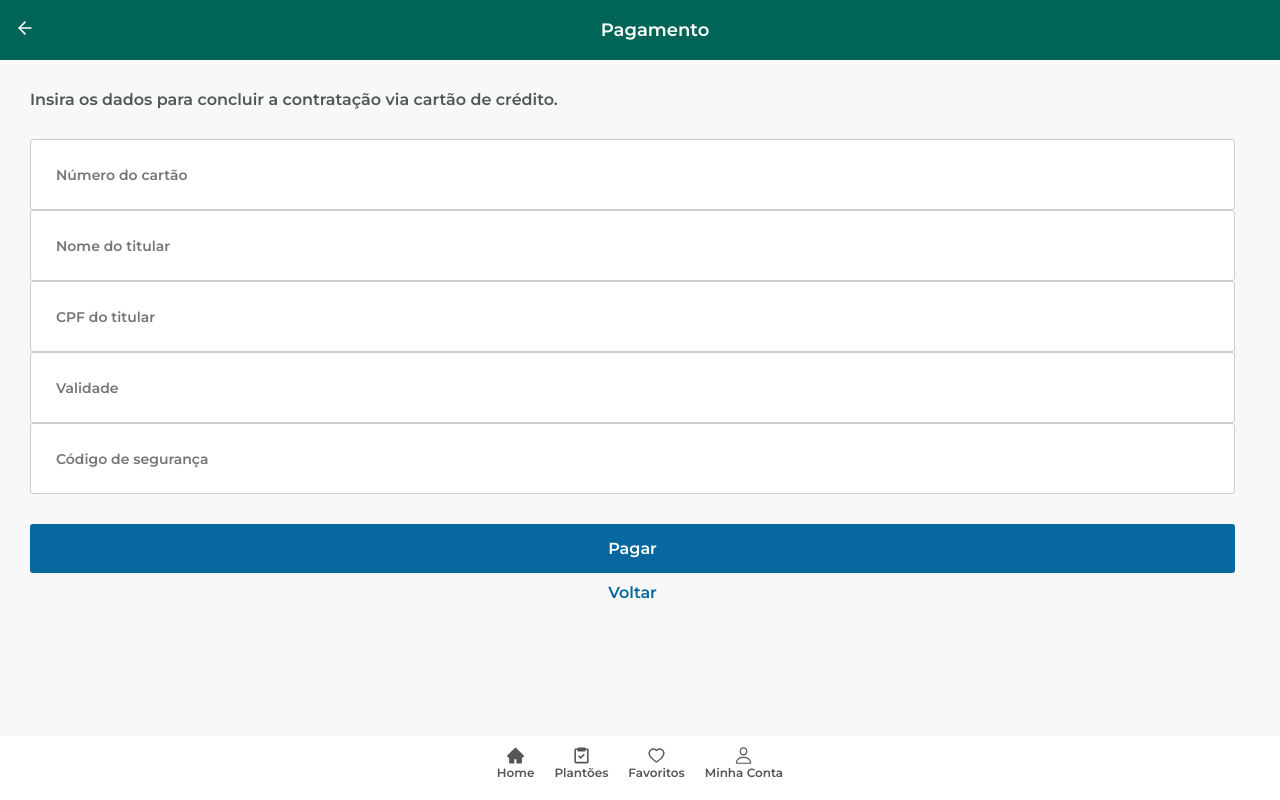
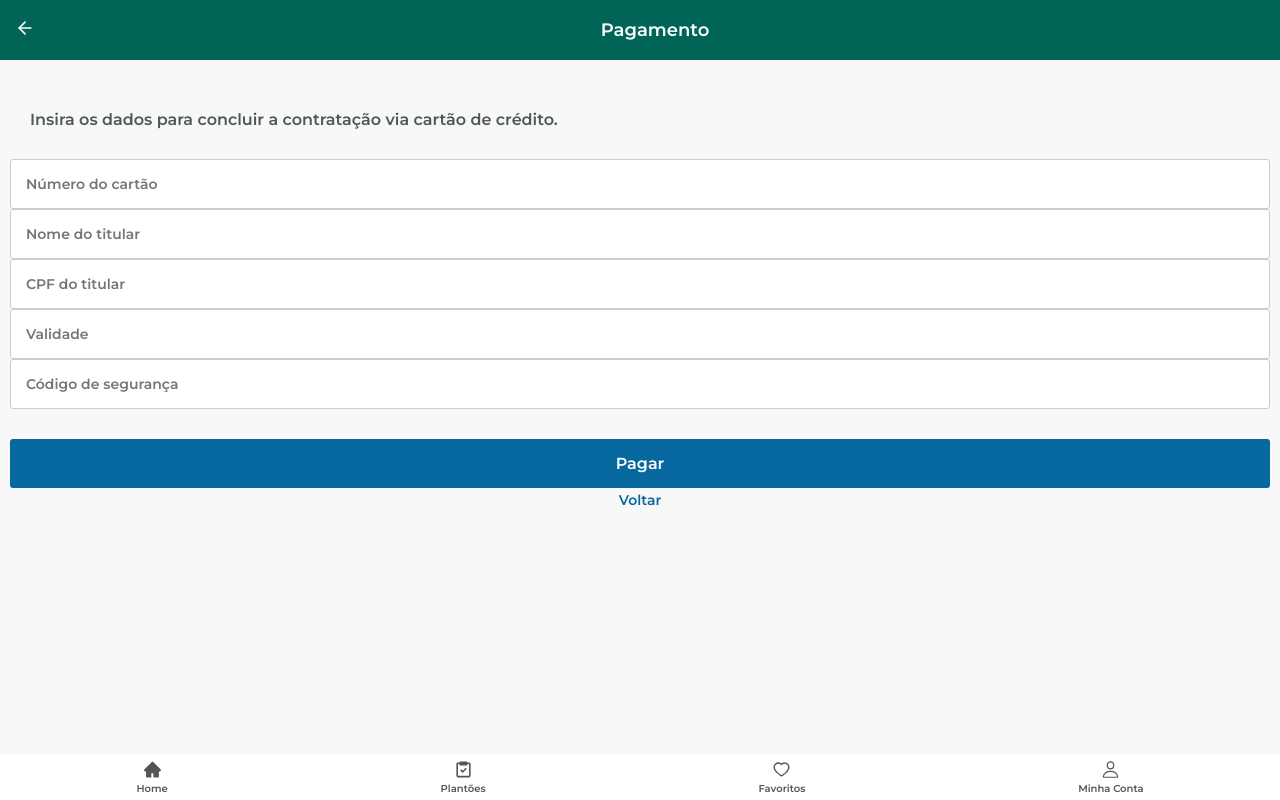
Before and after one commit to luisfelipe-tec/UpBase-Pagamento, a React (Vite) app: page / in a window 1280 px wide. Built offline with nearby package versions, Linux system fonts and the light colour scheme.

Commit message:
ajustando responsividade

```diff
--- a/src/components/pagamento.css
+++ b/src/components/pagamento.css
@@ -71,7 +71,7 @@
 
   .navigation-menu {
 
-    display: flex;
+  display: flex;
   justify-content: space-around;
   align-items: center;
   background-color: #ffffff;
@@ -135,8 +135,56 @@
       }
   }
 
+
   @media (min-width: 768px) {
 
+
+    pagamento-page{
+      overflow-y: scroll;
+      max-height: calc(100vh - 80px);
+    }
+    paragrafo-conteudo {
+        font-size: 14px; /* Tamanho de fonte menor */
+        margin-top: 10px; /* Espaçamento superior menor */
+        margin-bottom: 10px; /* Espaçamento inferior menor */
+      }
+
+      .form-container {
+        margin-left: 10px; /* Espaçamento à esquerda menor */
+        margin-right: 10px; /* Espaçamento à direita menor */
+      }
+
+      .form-container input {
+        font-size: 14px; /* Tamanho de fonte menor */
+        padding: 15px; /* Espaçamento interno menor */
+      }
+
+      .form-container a.back-button {
+        font-size: 14px; /* Tamanho de fonte menor */
+        margin-top: 3px; /* Espaçamento superior menor */
+      }
+
+      .navigation-menu {
+        padding: 5px 0; /* Espaçamento interno menor */
+      }
+
+      .navigation-menu a span {
+        font-size: 10px; /* Tamanho de fonte menor */
+        margin-top: 3px; /* Espaçamento superior menor */
+      }
+
+
+
+
+  }
+
+
+  /**@media (min-width: 768px) {
+
+    pagamento-page{
+      overflow-y: scroll;
+      max-height: calc(100vh - 80px);
+    }
     .paragrafo-conteudo {
       margin-top: 30px;
       margin-left: 30px;
@@ -149,13 +197,13 @@
     }
 
     .navigation-menu {
-        flex-direction: row; /* Altera a direção para linha */
-        gap: 20px; /* Espaço entre os itens */
-        justify-content: center; /* Centraliza horizontalmente */
+        flex-direction: row; /* Altera a direção para linha
+        gap: 20px; /* Espaço entre os itens
+        justify-content: center; /* Centraliza horizontalmente
         margin-top: 0;
       }
 
     .navigation-menu a span {
       margin-top: 0;
     }
-  }
+  }*/
```
